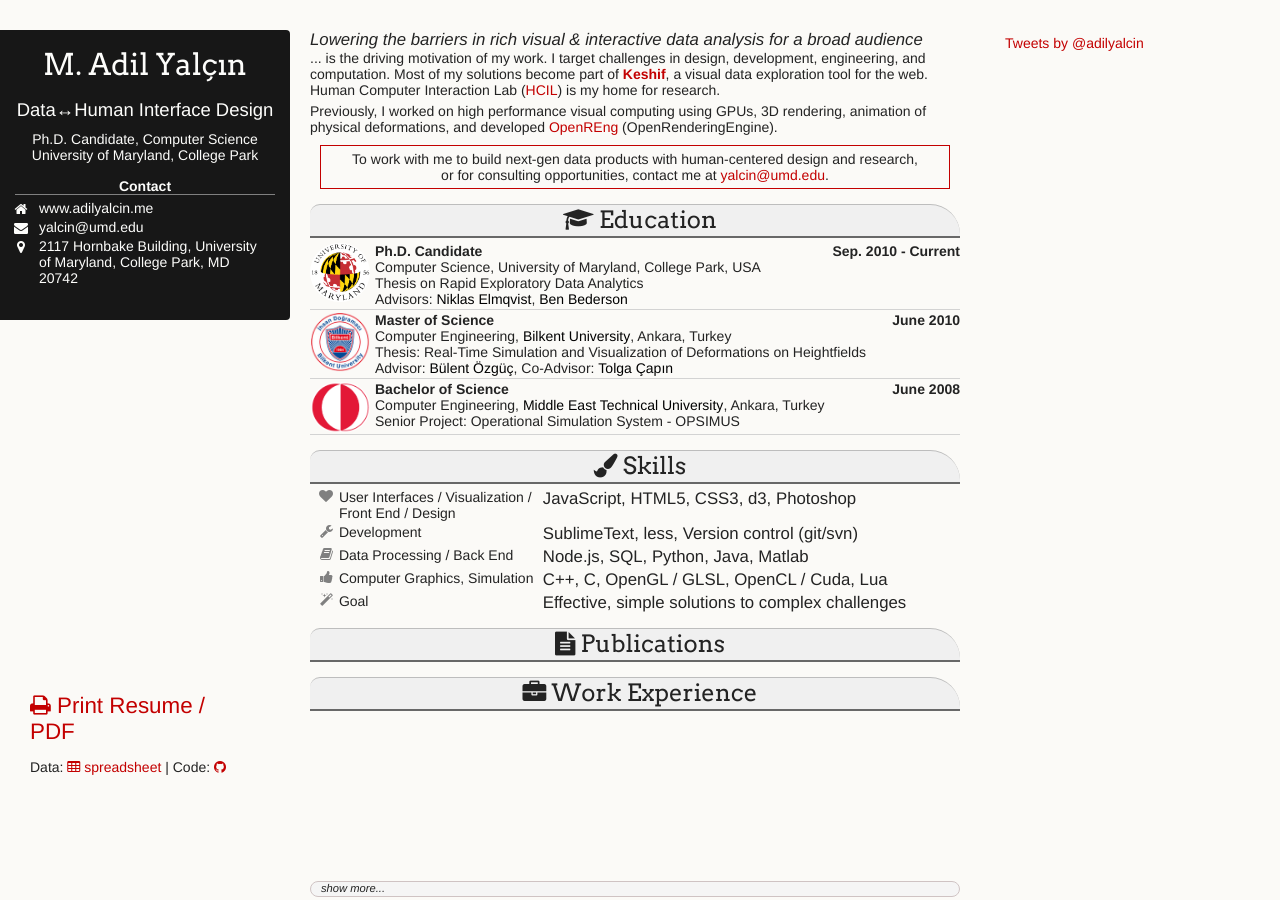
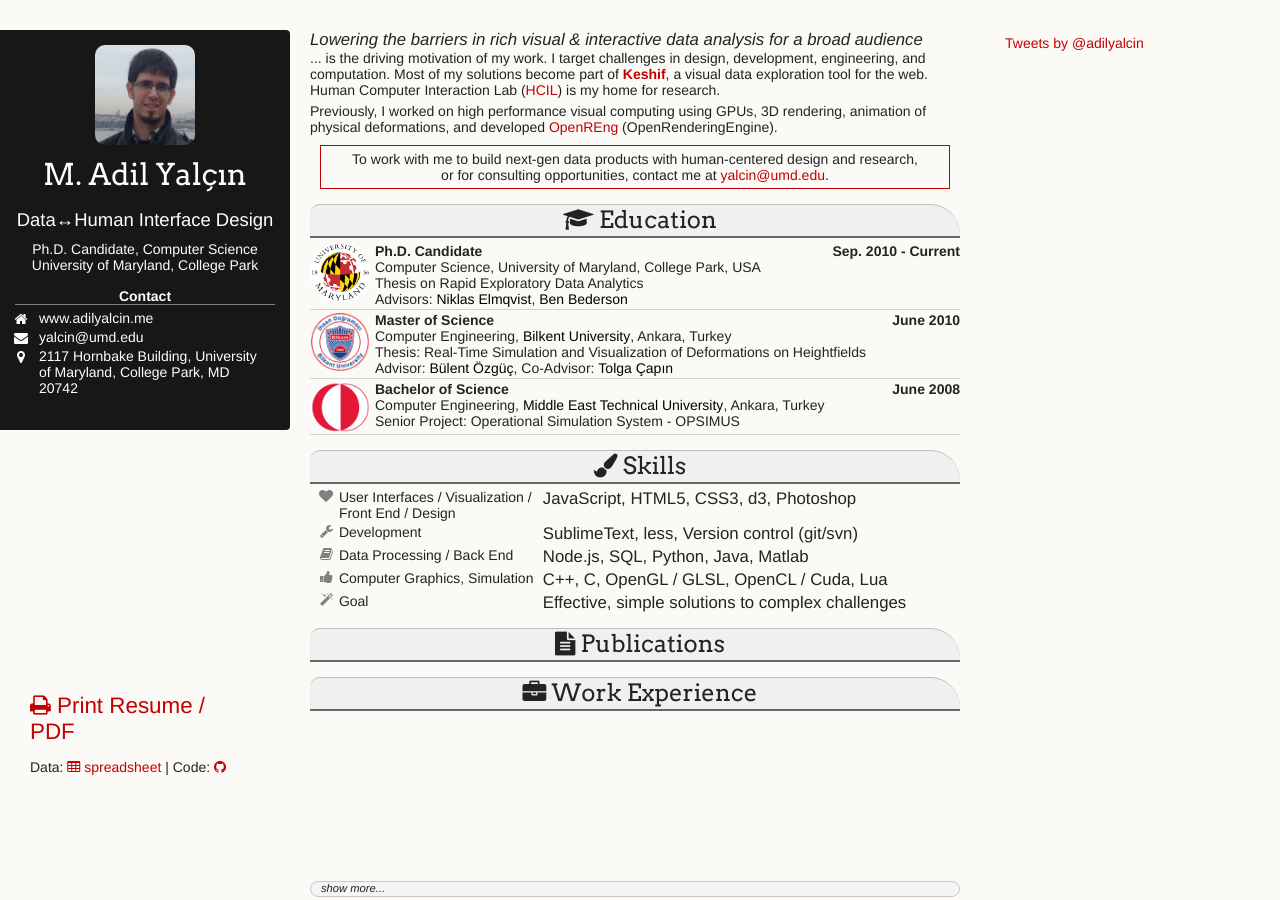
Before and after one commit to adilyalcin/adilyalcin.github.io, a plain HTML site: page index.html in a window 1280 px wide. Shown: the top 900 px of the page. Drawn offline with Linux system fonts and the light colour scheme; a script that the page names is missing.

Commit message:
Adding personal photo

```diff
--- a/index.html
+++ b/index.html
@@ -208,6 +208,11 @@ $(document).ready( function(){
 
 <header style="text-align:center">
   <span class="me_me_me">
+    <div style='margin-bottom: 10px;'>
+    <img src='./img/me.png'
+      style='width:100px; border-radius: 10px; display:block; margin: 0 auto;'
+      class='no-print'>
+      </div>
     <h1 class="header">M. Adil Yalçın</h1>
 
     <span class='tagline' style='font-size: 1.1em;'>
```
Also changed, not shown: img/me.png (added).
